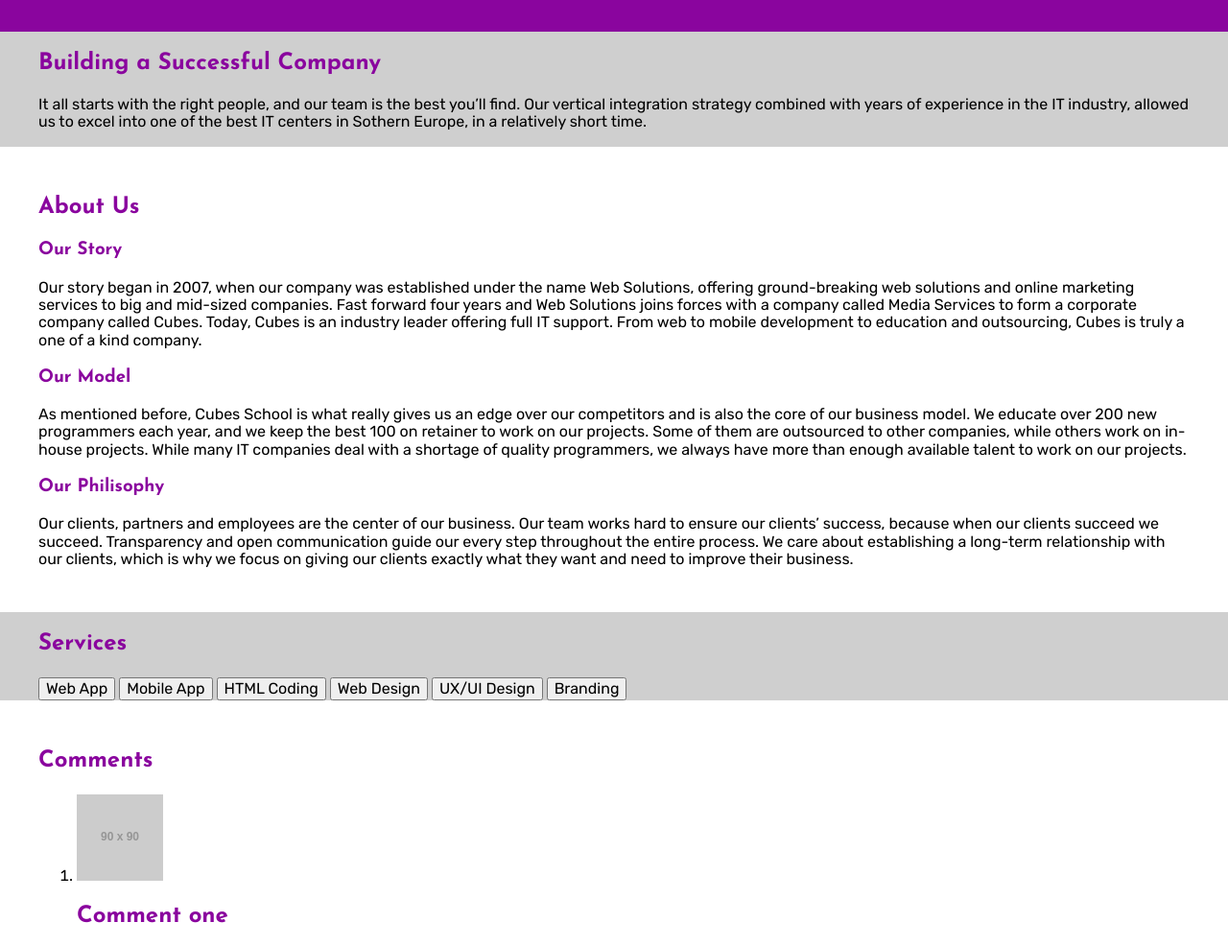
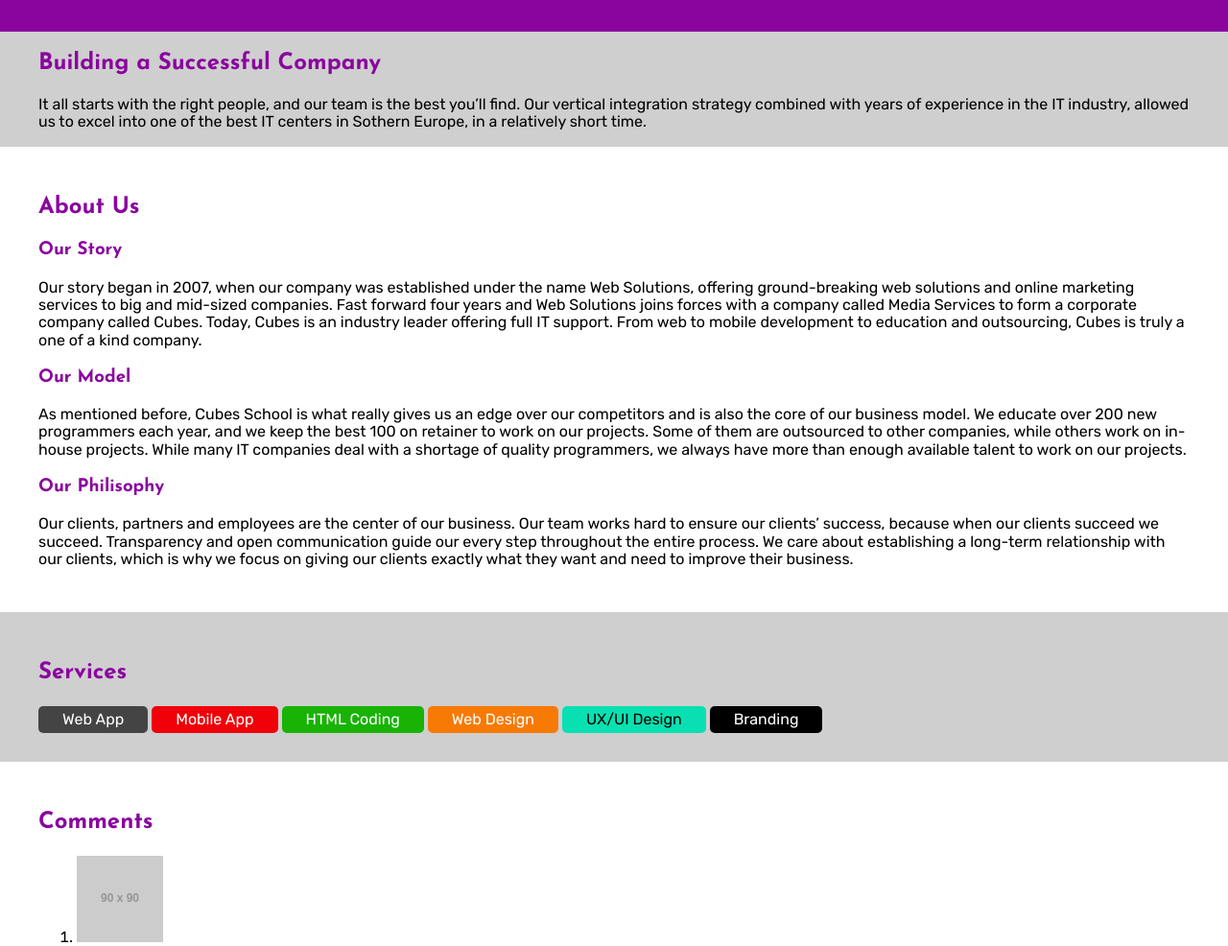
Before and after one commit to Kide-01/learningSass, a plain HTML site: page public_html/index.html in a window 1280 px wide. Shown: the part 107-1093 px from the top of the page at 96% size. Drawn offline with nearby package versions, Linux system fonts and the light colour scheme; files that its build step writes are made by us from their sources; placeholder pictures from the web are drawn by us.

Commit message:
Invisible class and @extend

```diff
--- a/public_html/index.html
+++ b/public_html/index.html
@@ -90,12 +90,12 @@
         <section id="service" class="service-section">
             <div class="container">
                 <h2>Services</h2>
-                <button>Web App</button>
-                <button>Mobile App</button>
-                <button>HTML Coding</button>
-                <button>Web Design</button>
-                <button>UX/UI Design</button>
-                <button>Branding</button>
+                <button class=" btn-default">Web App</button>
+                <button class=" btn-danger">Mobile App</button>
+                <button class=" btn-success">HTML Coding</button>
+                <button class=" btn-warning">Web Design</button>
+                <button class=" btn-info">UX/UI Design</button>
+                <button class=" btn-dark">Branding</button>
             </div><!-- container -->
         </section>
 
--- /dev/null
+++ b/public_html/scss/partials/_components.scss
@@ -0,0 +1,47 @@
+$btn-default:$dark-gray;
+$btn-default-color:$white;
+$btn-dark-color: $black;
+
+$btn-danger:$red;
+$btn-success:$green;
+$btn-warning:$orange;
+$btn-info:$cyan;
+$btn-dark:$black;
+
+%btn{
+    display: inline-block;
+    padding: 5px 25px;
+    border: none;
+    border-radius: 5px;
+    cursor: pointer;
+}
+.btn-default{
+    @extend %btn;
+    background-color: $btn-default;
+    color: $btn-default-color;
+}
+.btn-danger{
+    @extend %btn;
+    background-color: $btn-danger;
+    color: $btn-default-color;
+}
+.btn-success{
+    @extend %btn;
+    background-color: $btn-success;
+    color: $btn-default-color;
+}
+.btn-warning{
+    @extend %btn;
+    background-color: $btn-warning;
+    color: $btn-default-color;
+}
+.btn-info{
+    @extend %btn;
+    background-color: $btn-info;
+    color: $btn-dark-color;
+}
+.btn-dark{
+    @extend %btn;
+    background-color: $btn-dark;
+    color: $btn-default-color;
+}
--- a/public_html/scss/partials/_serviceSection.scss
+++ b/public_html/scss/partials/_serviceSection.scss
@@ -1,8 +1,3 @@
-/*
-Click nbfs://nbhost/SystemFileSystem/Templates/Licenses/license-default.txt to change this license
-Click nbfs://nbhost/SystemFileSystem/Templates/ClientSide/style.scss to edit this template
-*/
-/*
-    Created on : Sep 21, 2024, 8:26:19 PM
-    Author     : Dejan
-*/
+.service-section{
+    padding: 30px 0;
+}
--- a/public_html/scss/partials/_variables.scss
+++ b/public_html/scss/partials/_variables.scss
@@ -6,7 +6,7 @@ $blue:   #0e15cc;
 $green:  #18b304;
 $orange: #f77a05;
 $yellow: #e0cb09;
-$cayan:  #09e0b1;
+$cyan:  #09e0b1;
 
 
 $light-gray: #cfcfcf;
--- a/public_html/scss/theme.scss
+++ b/public_html/scss/theme.scss
@@ -1,4 +1,5 @@
 @import "partials/_variables.scss";
+@import "partials/_components.scss";
 @import "partials/_fonts.scss";
 @import "partials/_reset.scss";
 @import "partials/_base.scss";
```
Also changed, not shown: public_html/css/theme.css, 1 other file.
